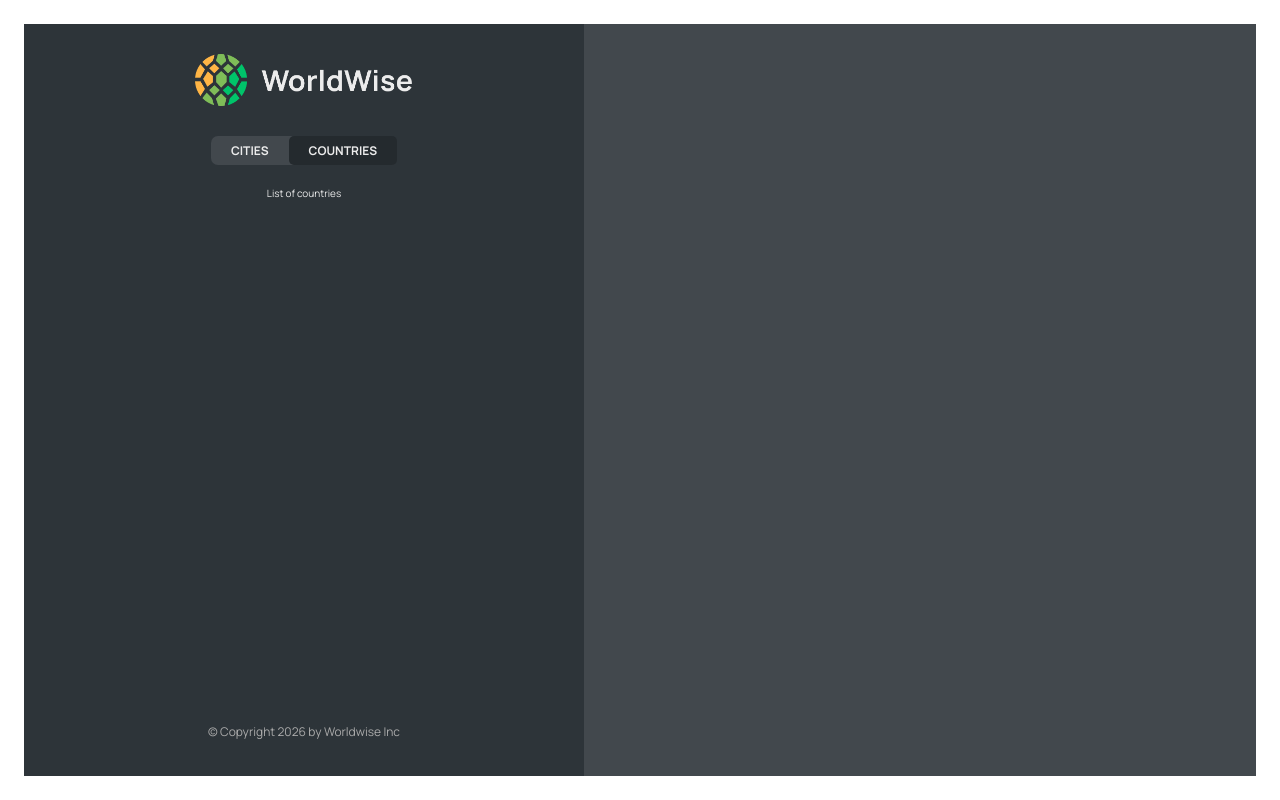
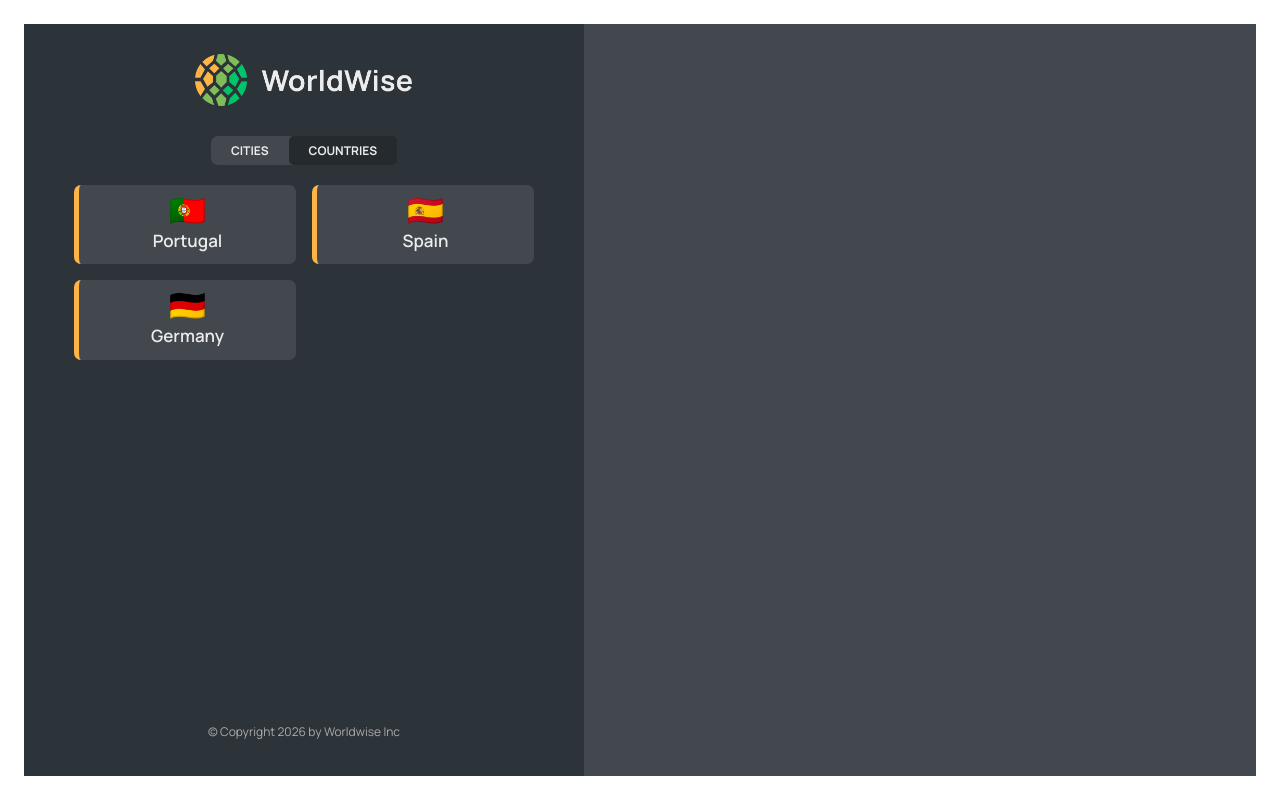
Before and after one commit to RajShukla2308/11-worldwise, a React (Vite) app: page /app/countries in a window 1280 px wide. Built offline with nearby package versions, Linux system fonts and the light colour scheme; data requests are answered from the project's data file.

Commit message:
L-214 implementing countries list

```diff
--- a/src/App.jsx
+++ b/src/App.jsx
@@ -7,6 +7,7 @@ import AppLayout from "./pages/AppLayout";
 import Login from "./pages/Login";
 import CityList from "./components/CityList";
 import { useEffect, useState } from "react";
+import CountryList from "./components/CountryList";
 
 export default function App(){
   const [cities, setCities] = useState([]);
@@ -46,7 +47,7 @@ export default function App(){
           isLoading={isLoading} />} />
           <Route path="cities" element={<CityList cities={cities}
           isLoading={isLoading}/>} />
-          <Route path="countries" element={<p>List of countries</p>} />
+          <Route path="countries" element={<CountryList cities={cities} isLoading={isLoading} />} />
           <Route path="form" element={<p>Form</p>}/>
         </Route>
         <Route path="*" element={<PageNotFound />} />
--- a/src/components/CountryItem.jsx
+++ b/src/components/CountryItem.jsx
@@ -1,3 +1,4 @@
+/* eslint-disable react/prop-types */
 import styles from "./CountryItem.module.css";
 
 function CountryItem({ country }) {
--- /dev/null
+++ b/src/components/CountryList.jsx
@@ -0,0 +1,30 @@
+/* eslint-disable react/prop-types */
+import styles from './CountryList.module.css';
+import Spinner from './Spinner';
+import CountryItem from './CountryItem';
+import Message from './Message';
+
+
+// eslint-disable-next-line react/prop-types
+export default function CountryList({cities, isLoading}){
+    console.log(cities,isLoading);
+    const message = 'No Countries Added';
+
+    let countries = cities.reduce((arr,city)=>{
+            if(!arr.map(el=>el.country).includes(city.country)){
+                return [...arr, {country: city.country, emoji: city.emoji}]
+            }else return arr
+        }
+        ,[]);
+
+
+    if(isLoading) return <Spinner />
+
+    if(!countries.length) return <Message message={message}/>
+    return (
+        <ul className={styles.countryList}>
+           {countries.map(country=><CountryItem country={country} key={country.country} />)}
+        </ul>
+    )
+
+}
```
